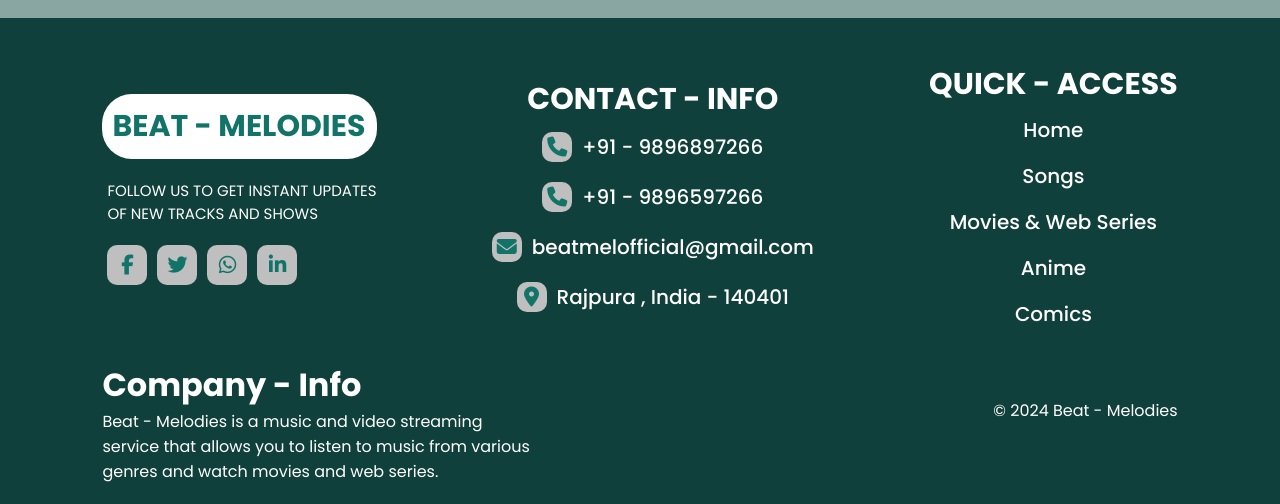
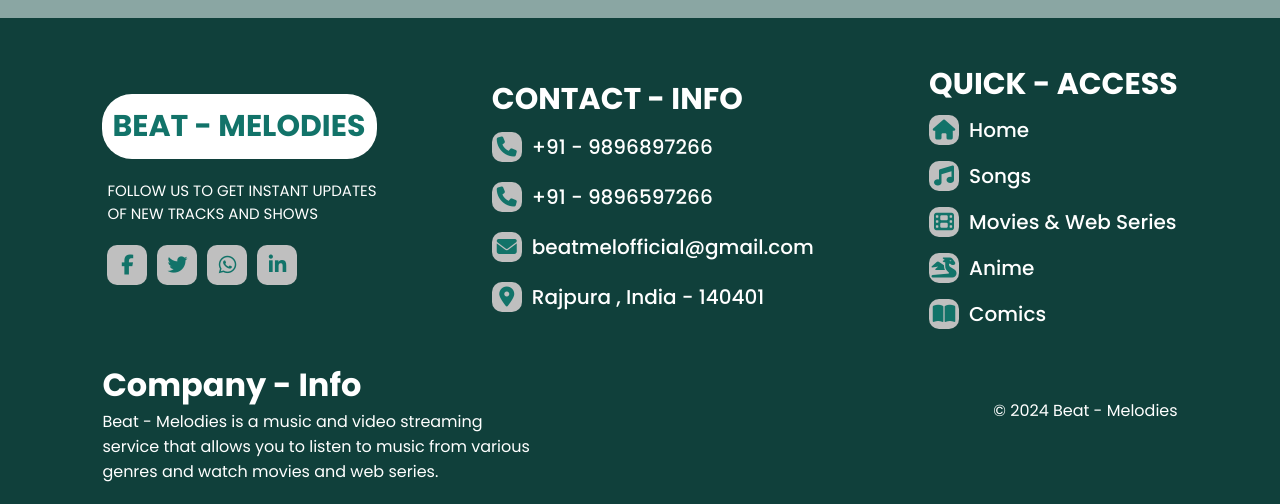
Before and after one commit to arpanmehta05/Beat-Melodies, a plain HTML site: page index.html in a window 1280 px wide. Shown: the part 8193-8697 px from the top of the page. Drawn offline with Linux system fonts and the light colour scheme.

Commit message:
added icons

```diff
--- a/index.html
+++ b/index.html
@@ -528,11 +528,11 @@
       </div>
       <div class="access">
         <h1>Quick - Access</h1>
-        <a href="#home" class="scroll">Home</a>
-        <a href="#songs" class="scroll">Songs</a>
-        <a href="#movies" class="scroll">Movies & Web Series</a>
-        <a href="#animie" class="scroll">Anime</a>
-        <a href="#comics" class="scroll">Comics</a>
+        <a href="#home" class="scroll"> <i class="fa-solid fa-house"></i>Home</a>
+        <a href="#songs" class="scroll"><i class="fa-solid fa-music"></i>Songs</a>
+        <a href="#movies" class="scroll"><i class="fa-solid fa-film"></i>Movies & Web Series</a>
+        <a href="#animie" class="scroll"><i class="fa-solid fa-dragon"></i>Anime</a>
+        <a href="#comics" class="scroll"><i class="fa-solid fa-book-open"></i>Comics</a>
       </div>
       <div class="company">
         <h1>Company - Info</h1>
--- a/style.css
+++ b/style.css
@@ -160,8 +160,7 @@ body {
 
 .contact {
   margin-top: 24px;
-  justify-content: center;
-  align-items: center;
+  justify-content: flex-start;
   display: flex;
   flex-direction: column;
 }
@@ -179,7 +178,7 @@ body {
   cursor: pointer;
 }
 
-.contact .fa-solid {
+.contact .fa-solid , .access .fa-solid {
   font-size: 20px;
   margin-right: 10px;
   color: var(--primary-color);
@@ -200,8 +199,7 @@ body {
 
 .access {
   margin-top: 24px;
-  justify-content: center;
-  align-items: center;
+  justify-content: flex-start;
   display: flex;
   flex-direction: column;
 }
```
